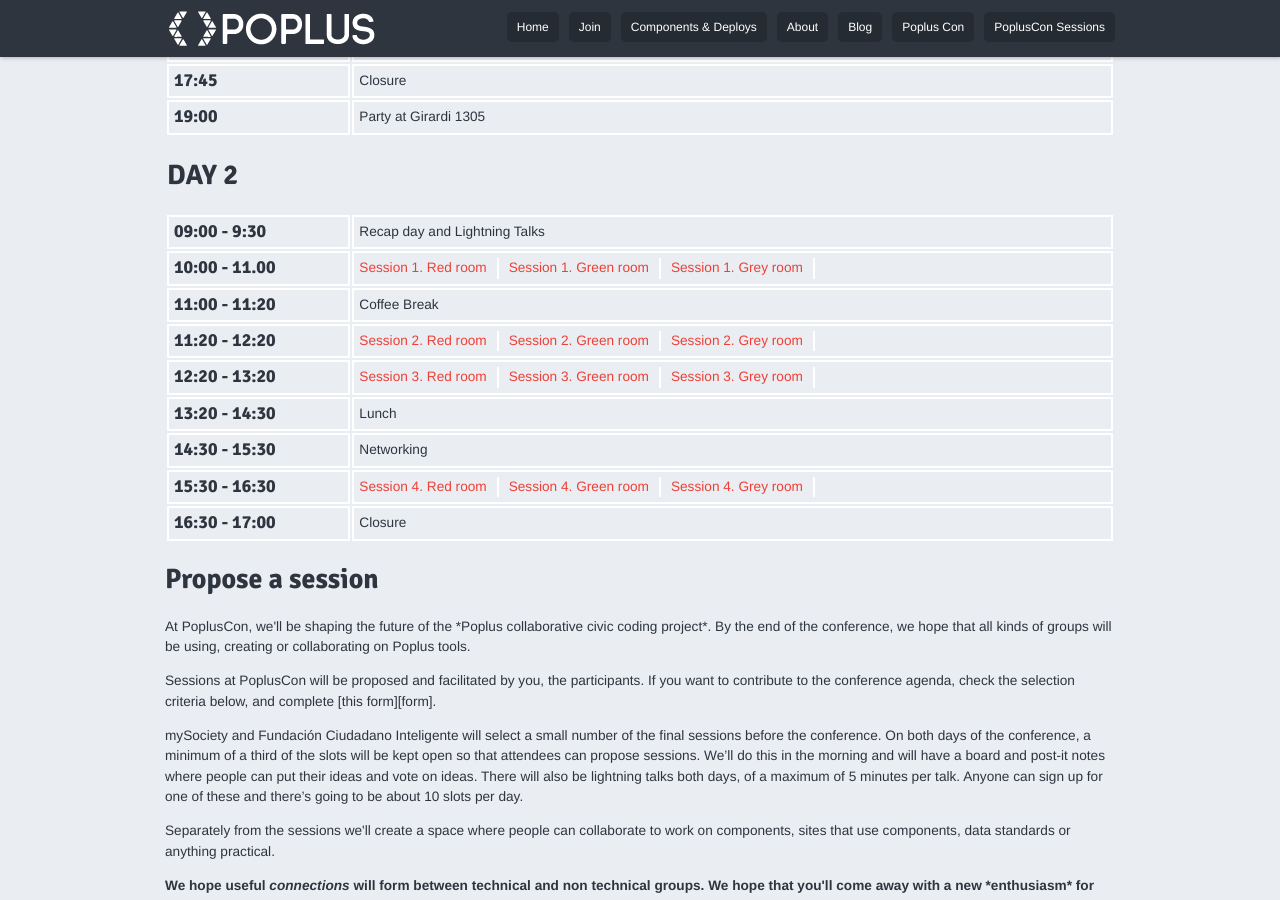
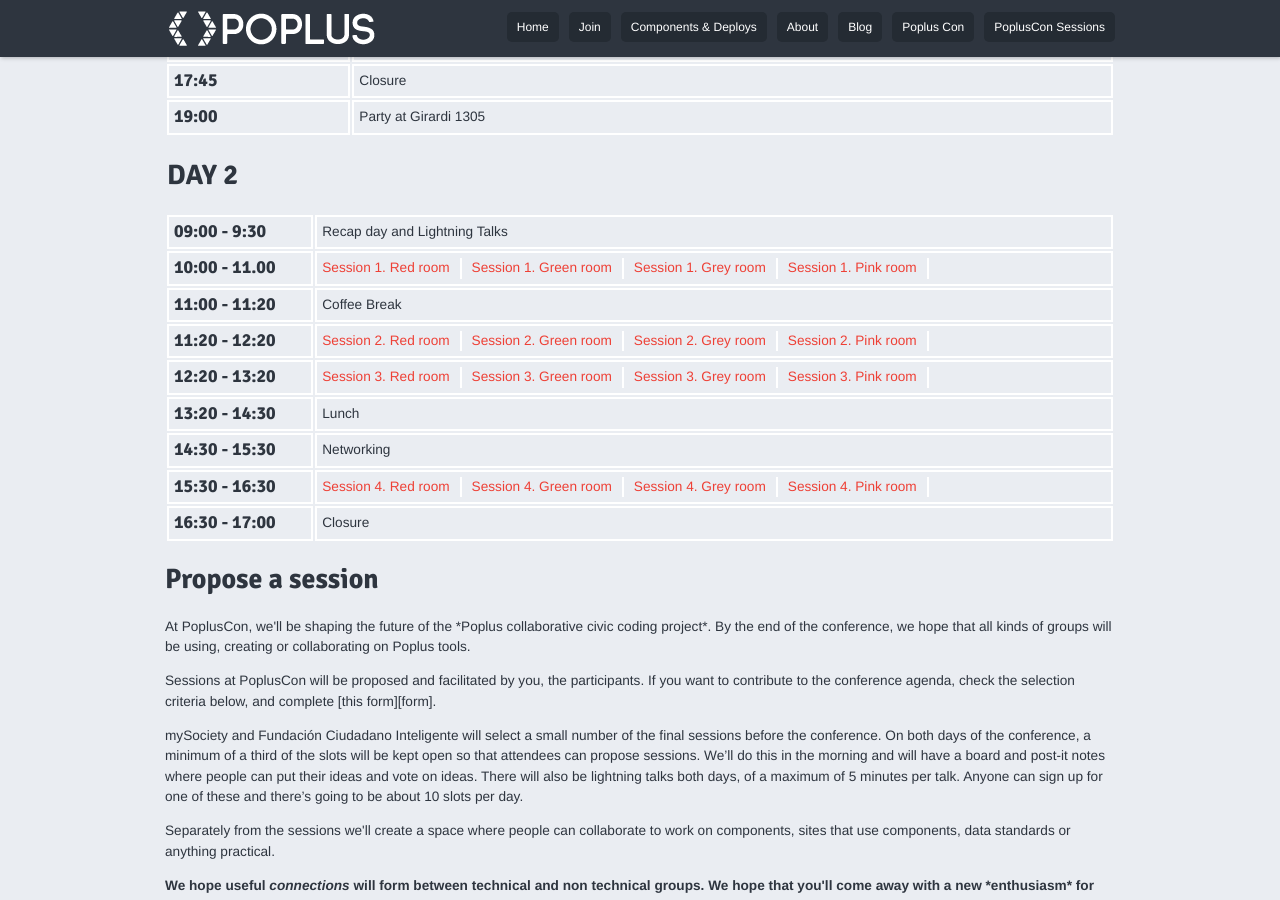
Before and after one commit to poplus/home-poplus, a Jekyll site: the page built from popluscon_sessions.html, in a window 1280 px wide and 900 px high, scrolled down 752 px. Built offline with Jekyll 4.4.1, drawn with Linux system fonts in a browser that asks for light colours; nearby versions of some CDN libraries; library files that are not in the unit come from our copies; Markdown is read by kramdown in place of the engine named in the settings.

Commit message:
Pink room.

```diff
--- a/popluscon_sessions.html
+++ b/popluscon_sessions.html
@@ -112,6 +112,7 @@
         <li><a href="https://docs.google.com/a/votainteligente.cl/document/d/15pv4b82l0xRxRXz6TsB4r4WckzdJTzF88hsz7Z9zhbI/edit">Session 1. Red room</a></li>
         <li><a href="https://docs.google.com/a/votainteligente.cl/document/d/1NwOAdPlFimNi-vqT1J9ozqJHICe0nm2h8TXTgMANk8o/edit">Session 1. Green room</a></li>
         <li><a href="https://docs.google.com/a/votainteligente.cl/document/d/17CHWNsFz7ZWJbMd91JyW9Rpii1-I35Xu7rvGjkVNar4/edit">Session 1. Grey room</a></li>
+        <li><a href="https://docs.google.com/a/votainteligente.cl/document/d/1P7tYPlnnz8JCdFthh5bdGkL7iuYBxmTNceAyC9C3u7Y/edit">Session 1. Pink room</a></li>
       </ul>
     </td>
   </tr>
@@ -126,6 +127,7 @@
         <li><a href="https://docs.google.com/a/votainteligente.cl/document/d/1MfkQAY2zF3LMCSB5FVD1N2ogKPdtz48GFDd2awh3fE4/edit">Session 2. Red room</a></li>
         <li><a href="https://docs.google.com/a/votainteligente.cl/document/d/149Z9ekJhmMKjC4qgCqkUzSy54icvezR0Q2d-TZkxDvI/edit">Session 2. Green room</a></li>
         <li><a href="https://docs.google.com/a/votainteligente.cl/document/d/1ORDVxSFQffZOwUGsQPcr0dvPVcYILZPeGyAhvBRBfEc/edit">Session 2. Grey room</a></li>
+        <li><a href="https://docs.google.com/a/votainteligente.cl/document/d/1AnKCmXiVpF0nZPlhWRNka91sKhn5bZTOzMgpIBFh6PQ/edit">Session 2. Pink room</a></li>
       </ul>
     </td>
   </tr>
@@ -136,6 +138,7 @@
         <li><a href="https://docs.google.com/a/votainteligente.cl/document/d/1Snvv6U80Ezh5orcVXMH68LQwdo7EpArK0q-daAbcrkw/edit">Session 3. Red room</a></li>
         <li><a href="https://docs.google.com/a/votainteligente.cl/document/d/1ryVXpb38aqwWSgxqlBN0xZxvY0WH1NGX-V3eBmBBeOM/edit">Session 3. Green room</a></li>
         <li><a href="https://docs.google.com/a/votainteligente.cl/document/d/1TyaiFpoukG1K0MiuqBLPGdL0NLxGuv0bdmbapNhDmCc/edit">Session 3. Grey room</a></li>
+        <li><a href="https://docs.google.com/a/votainteligente.cl/document/d/1ZyO4T9UgzDqVsrsVZAkxdB1e7yaGesuOpwWsBfasWuw/edit">Session 3. Pink room</a></li>
       </ul>
     </td>
   </tr>
@@ -154,6 +157,7 @@
         <li><a href="https://docs.google.com/a/votainteligente.cl/document/d/1I1zSUg1wHa8QEB2aElD9d4hOsOs2AsBTlF3FmVC_SAo/edit">Session 4. Red room</a></li>
         <li><a href="https://docs.google.com/a/votainteligente.cl/document/d/1hzwQGOAiLeFu3hOAQcZsNu0b6oQbC6z6eP1Eniv7YFE/edit">Session 4. Green room</a></li>
         <li><a href="https://docs.google.com/a/votainteligente.cl/document/d/1s9tMaX0Z8cswhUseoKhdWTlauk-4qxVuskGwF6w958s/edit">Session 4. Grey room</a></li>
+        <li><a href="https://docs.google.com/a/votainteligente.cl/document/d/1pTIPAzfa3PIpbYPVtto8CLIiWFI_RNf8NJGpPKrPGbw/edit">Session 4. Pink room</a></li>
       </ul>
     </td>
   </tr>
```
